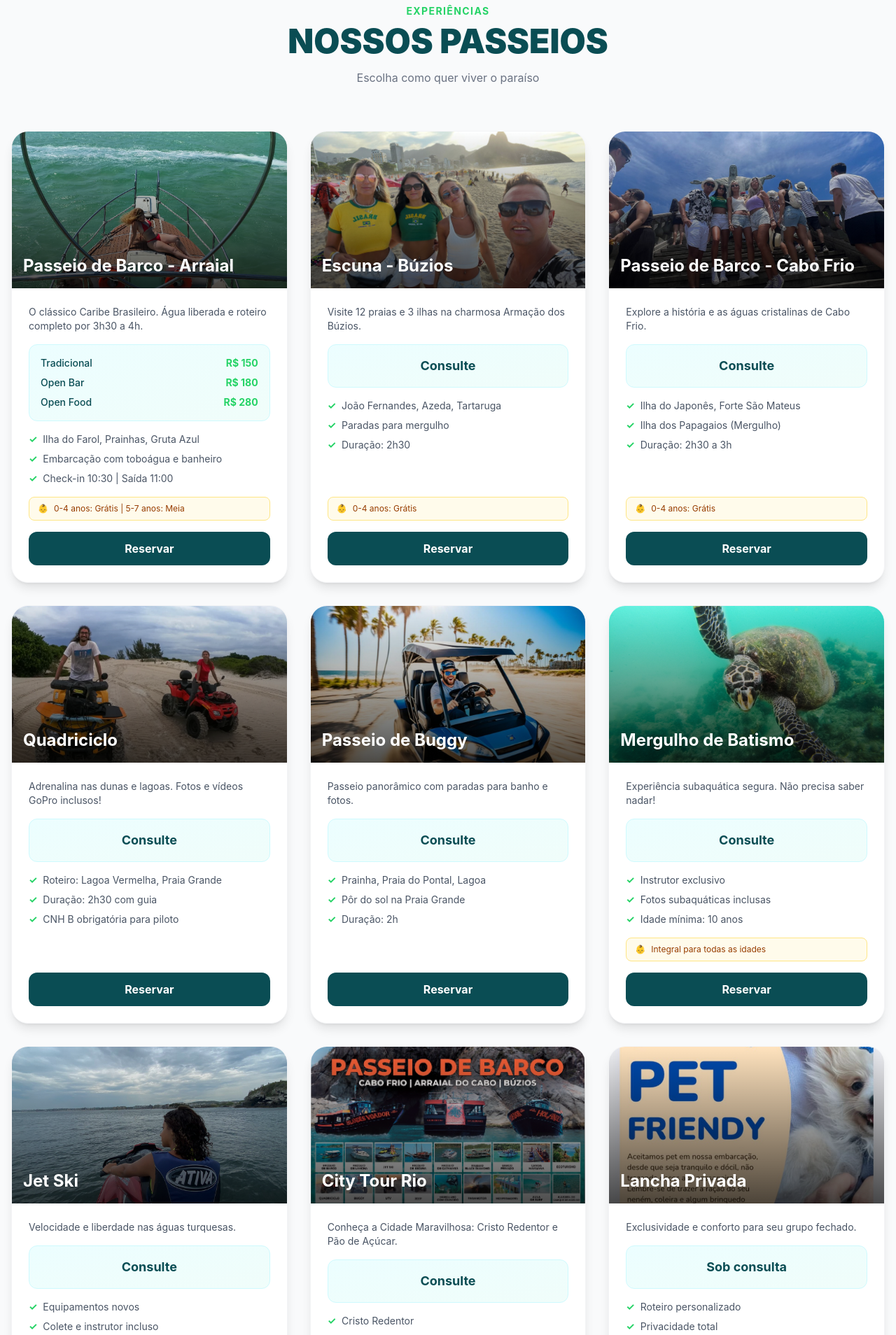
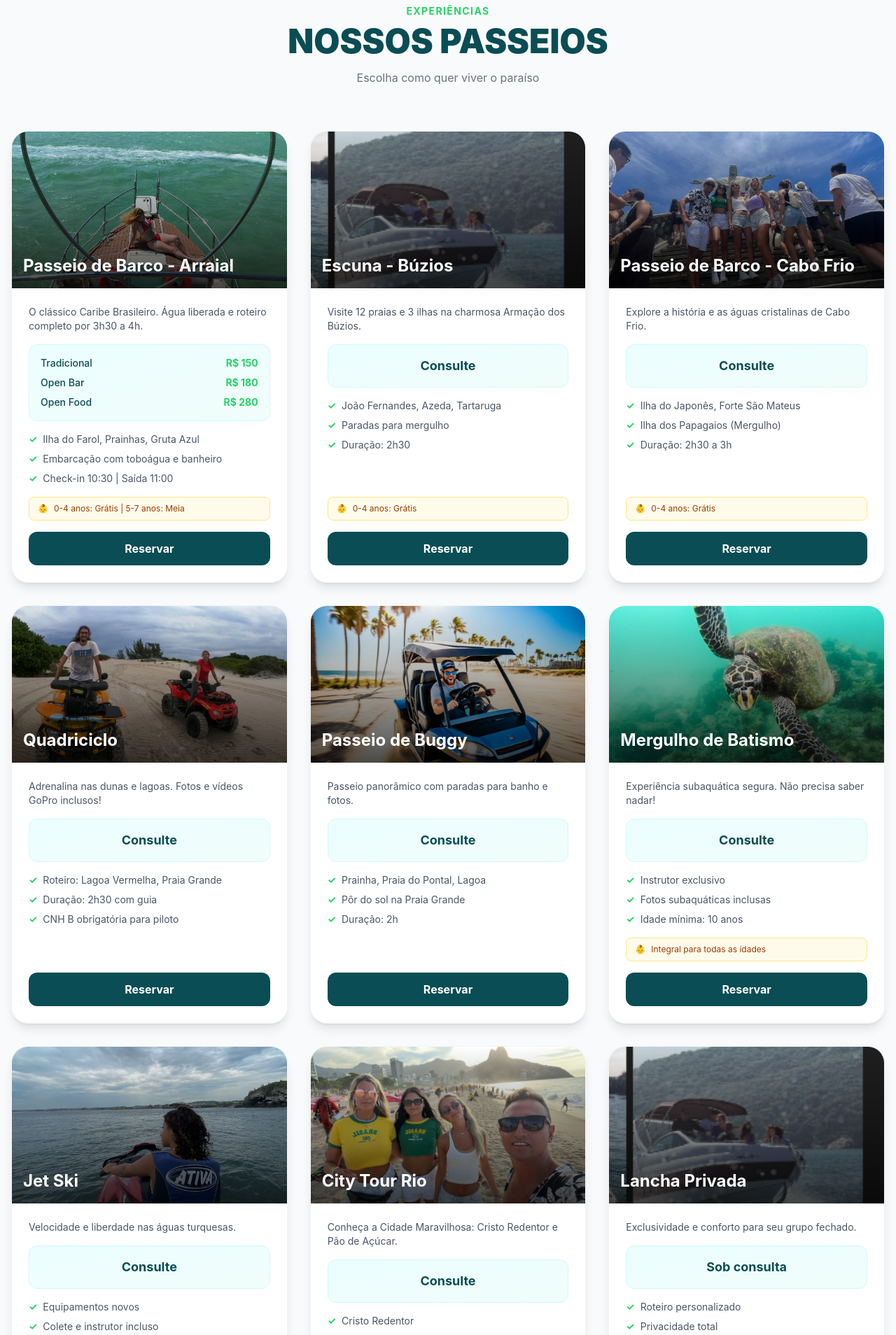
Before and after one commit to makarov6633/passeio-de-barco, a Next.js app: page / in a window 1280 px wide. Shown: the part 945-2853 px from the top of the page at 70% size. Built offline with nearby package versions, Linux system fonts and the light colour scheme.

Commit message:
chore: atualizar imagens de City Tour Rio e Lancha Privada
Co-authored-by: Capy <capy@capy.ai>

```diff
--- a/app/page.tsx
+++ b/app/page.tsx
@@ -22,7 +22,7 @@ const tours = [
   {
     id: 'barco-buzios',
     title: 'Escuna - Búzios',
-    image: '/WhatsApp-Image-2025-12-10-at-01.16.22.jpeg',
+    image: '/lancha-privada.jpg',
     description: 'Visite 12 praias e 3 ilhas na charmosa Armação dos Búzios.',
     price: 'Consulte',
     features: ['João Fernandes, Azeda, Tartaruga', 'Paradas para mergulho', 'Duração: 2h30'],
@@ -79,7 +79,7 @@ const tours = [
   {
     id: 'rio-de-janeiro',
     title: 'City Tour Rio',
-    image: '/WhatsApp-Image-2025-12-09-at-13.12.52.jpeg',
+    image: '/rio-city-tour.jpg',
     description: 'Conheça a Cidade Maravilhosa: Cristo Redentor e Pão de Açúcar.',
     price: 'Consulte',
     features: ['Cristo Redentor', 'Transporte executivo', 'Guia credenciado'],
@@ -89,7 +89,7 @@ const tours = [
   {
     id: 'lancha',
     title: 'Lancha Privada',
-    image: '/WhatsApp-Image-2025-12-10-at-01.18.35.jpeg',
+    image: '/lancha-privada.jpg',
     description: 'Exclusividade e conforto para seu grupo fechado.',
     price: 'Sob consulta',
     features: ['Roteiro personalizado', 'Privacidade total', 'Ideal para grupos e eventos'],
```
Also changed, not shown: public/lancha-privada.jpg (added), public/rio-city-tour.jpg (added).
